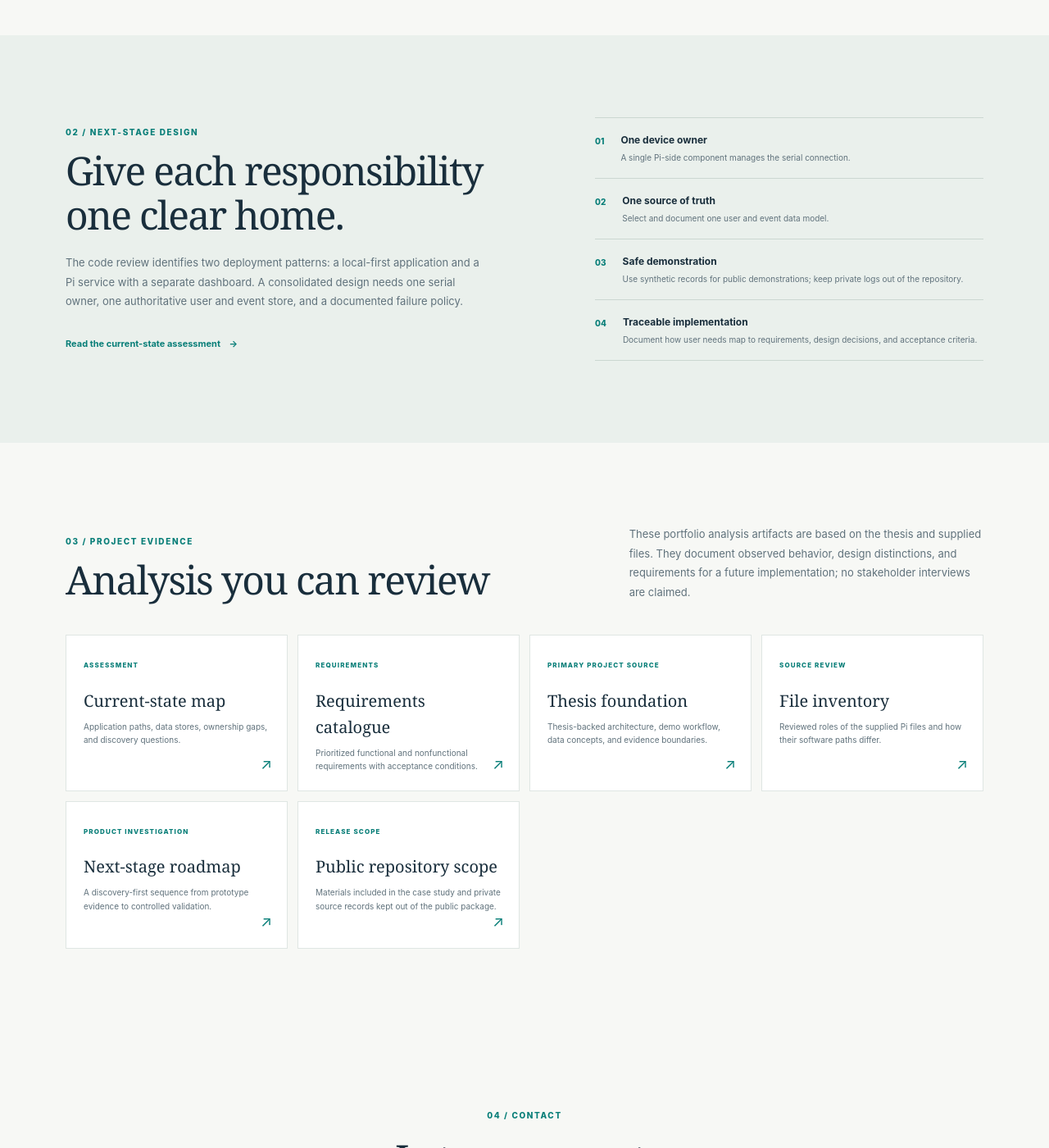
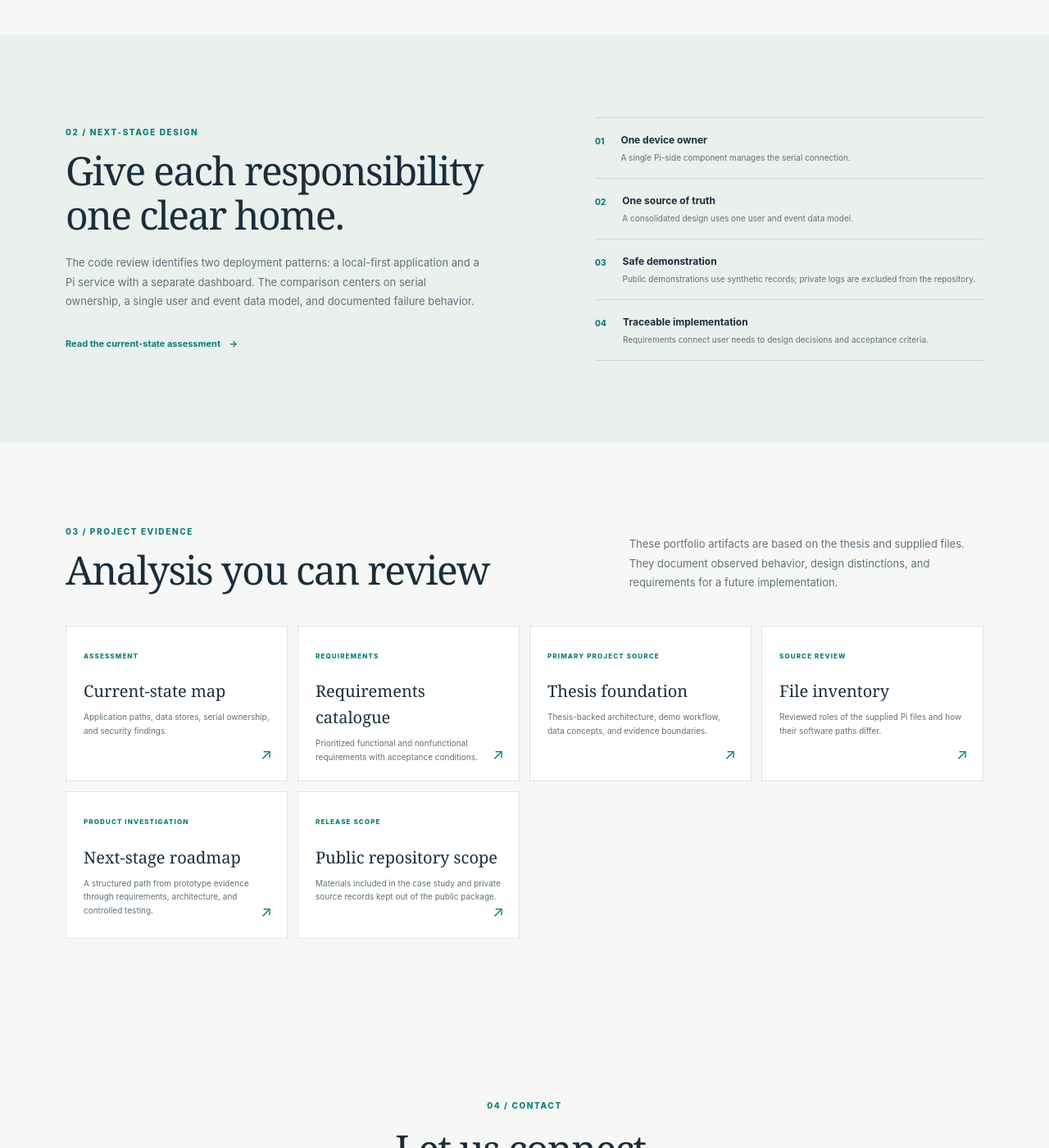
Before and after one commit to davidnserrano2-cmd/davidnserrano2-cmd.github.io, a Jekyll site: the page built from index.html, in a window 1280 px wide and 1400 px high, scrolled down 4714 px. Shown: the whole window at 82% size. Built offline with Jekyll 4.4.1, drawn with Linux system fonts in a browser that asks for light colours.

Commit message:
Polish application-facing project copy

```diff
--- a/index.html
+++ b/index.html
@@ -74,23 +74,23 @@ description: A CIS graduate's systems-analysis portfolio, beginning with an hono
 </section>
 <section class="section section-tint">
   <div class="wrap recommendation">
-    <div><p class="eyebrow">02 / NEXT-STAGE DESIGN</p><h2>Give each responsibility one clear home.</h2><p class="section-intro">The code review identifies two deployment patterns: a local-first application and a Pi service with a separate dashboard. A consolidated design needs one serial owner, one authoritative user and event store, and a documented failure policy.</p><a class="text-link" href="{{ '/docs/CURRENT_STATE.html' | relative_url }}">Read the current-state assessment <span>→</span></a></div>
+    <div><p class="eyebrow">02 / NEXT-STAGE DESIGN</p><h2>Give each responsibility one clear home.</h2><p class="section-intro">The code review identifies two deployment patterns: a local-first application and a Pi service with a separate dashboard. The comparison centers on serial ownership, a single user and event data model, and documented failure behavior.</p><a class="text-link" href="{{ '/docs/CURRENT_STATE.html' | relative_url }}">Read the current-state assessment <span>→</span></a></div>
     <div class="principle-list">
       <div><span>01</span><p><strong>One device owner</strong><small>A single Pi-side component manages the serial connection.</small></p></div>
-      <div><span>02</span><p><strong>One source of truth</strong><small>Select and document one user and event data model.</small></p></div>
-      <div><span>03</span><p><strong>Safe demonstration</strong><small>Use synthetic records for public demonstrations; keep private logs out of the repository.</small></p></div>
-      <div><span>04</span><p><strong>Traceable implementation</strong><small>Document how user needs map to requirements, design decisions, and acceptance criteria.</small></p></div>
+      <div><span>02</span><p><strong>One source of truth</strong><small>A consolidated design uses one user and event data model.</small></p></div>
+      <div><span>03</span><p><strong>Safe demonstration</strong><small>Public demonstrations use synthetic records; private logs are excluded from the repository.</small></p></div>
+      <div><span>04</span><p><strong>Traceable implementation</strong><small>Requirements connect user needs to design decisions and acceptance criteria.</small></p></div>
     </div>
   </div>
 </section>
 <section id="evidence" class="section wrap">
-  <div class="section-heading"><div><p class="eyebrow">03 / PROJECT EVIDENCE</p><h2>Analysis you can review</h2></div><p class="section-intro">These portfolio analysis artifacts are based on the thesis and supplied files. They document observed behavior, design distinctions, and requirements for a future implementation; no stakeholder interviews are claimed.</p></div>
+  <div class="section-heading"><div><p class="eyebrow">03 / PROJECT EVIDENCE</p><h2>Analysis you can review</h2></div><p class="section-intro">These portfolio artifacts are based on the thesis and supplied files. They document observed behavior, design distinctions, and requirements for a future implementation.</p></div>
   <div class="evidence-grid">
-    <a class="evidence-card" href="{{ '/docs/CURRENT_STATE.html' | relative_url }}"><span class="evidence-type">ASSESSMENT</span><h3>Current-state map</h3><p>Application paths, data stores, ownership gaps, and discovery questions.</p><span class="evidence-arrow">↗</span></a>
+    <a class="evidence-card" href="{{ '/docs/CURRENT_STATE.html' | relative_url }}"><span class="evidence-type">ASSESSMENT</span><h3>Current-state map</h3><p>Application paths, data stores, serial ownership, and security findings.</p><span class="evidence-arrow">↗</span></a>
     <a class="evidence-card" href="{{ '/docs/REQUIREMENTS.html' | relative_url }}"><span class="evidence-type">REQUIREMENTS</span><h3>Requirements catalogue</h3><p>Prioritized functional and nonfunctional requirements with acceptance conditions.</p><span class="evidence-arrow">↗</span></a>
     <a class="evidence-card" href="{{ '/docs/THESIS_FOUNDATION.html' | relative_url }}"><span class="evidence-type">PRIMARY PROJECT SOURCE</span><h3>Thesis foundation</h3><p>Thesis-backed architecture, demo workflow, data concepts, and evidence boundaries.</p><span class="evidence-arrow">↗</span></a>
     <a class="evidence-card" href="{{ '/docs/FILE_INVENTORY.html' | relative_url }}"><span class="evidence-type">SOURCE REVIEW</span><h3>File inventory</h3><p>Reviewed roles of the supplied Pi files and how their software paths differ.</p><span class="evidence-arrow">↗</span></a>
-    <a class="evidence-card" href="{{ '/docs/NEXT_STAGE_ROADMAP.html' | relative_url }}"><span class="evidence-type">PRODUCT INVESTIGATION</span><h3>Next-stage roadmap</h3><p>A discovery-first sequence from prototype evidence to controlled validation.</p><span class="evidence-arrow">↗</span></a>
+    <a class="evidence-card" href="{{ '/docs/NEXT_STAGE_ROADMAP.html' | relative_url }}"><span class="evidence-type">PRODUCT INVESTIGATION</span><h3>Next-stage roadmap</h3><p>A structured path from prototype evidence through requirements, architecture, and controlled testing.</p><span class="evidence-arrow">↗</span></a>
     <a class="evidence-card" href="{{ '/docs/PUBLIC_RELEASE.html' | relative_url }}"><span class="evidence-type">RELEASE SCOPE</span><h3>Public repository scope</h3><p>Materials included in the case study and private source records kept out of the public package.</p><span class="evidence-arrow">↗</span></a>
   </div>
 </section>
```
